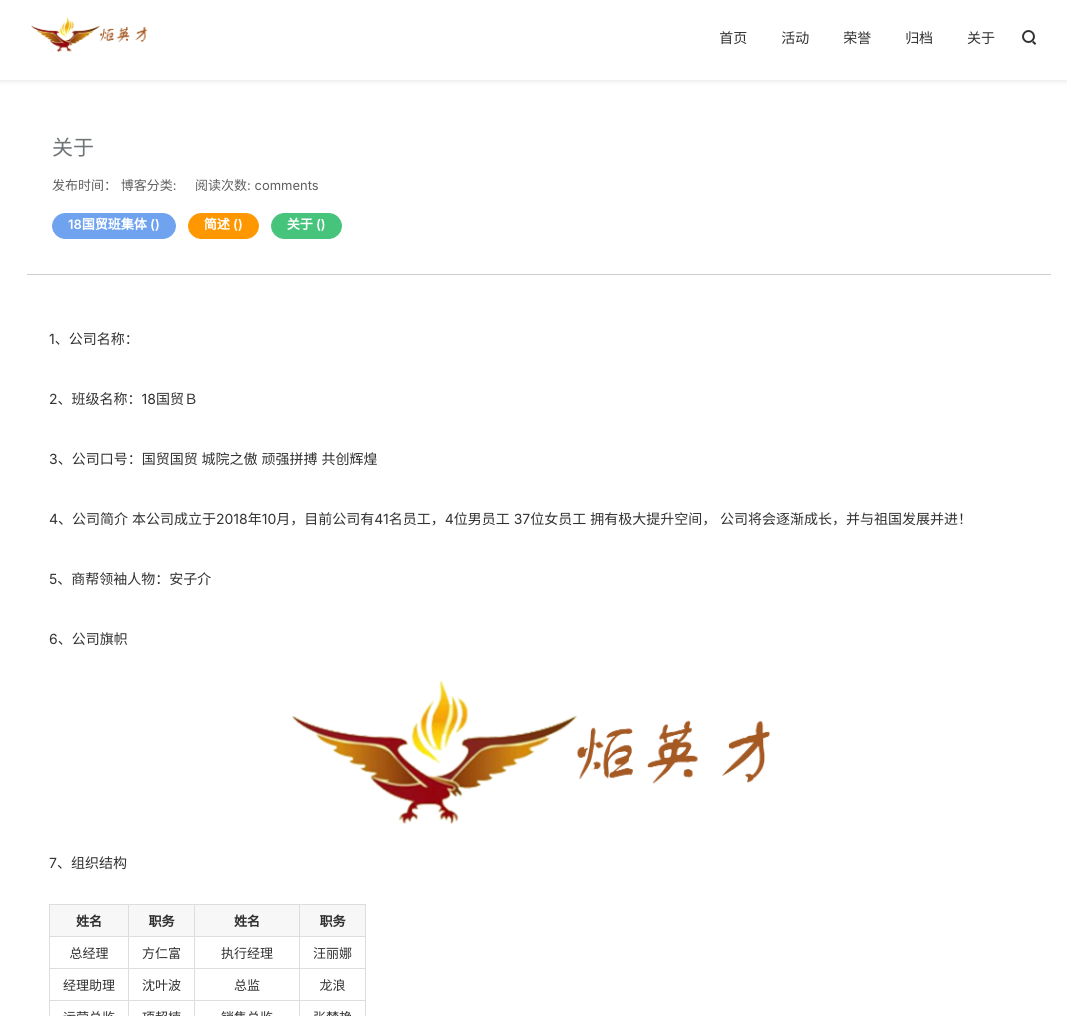
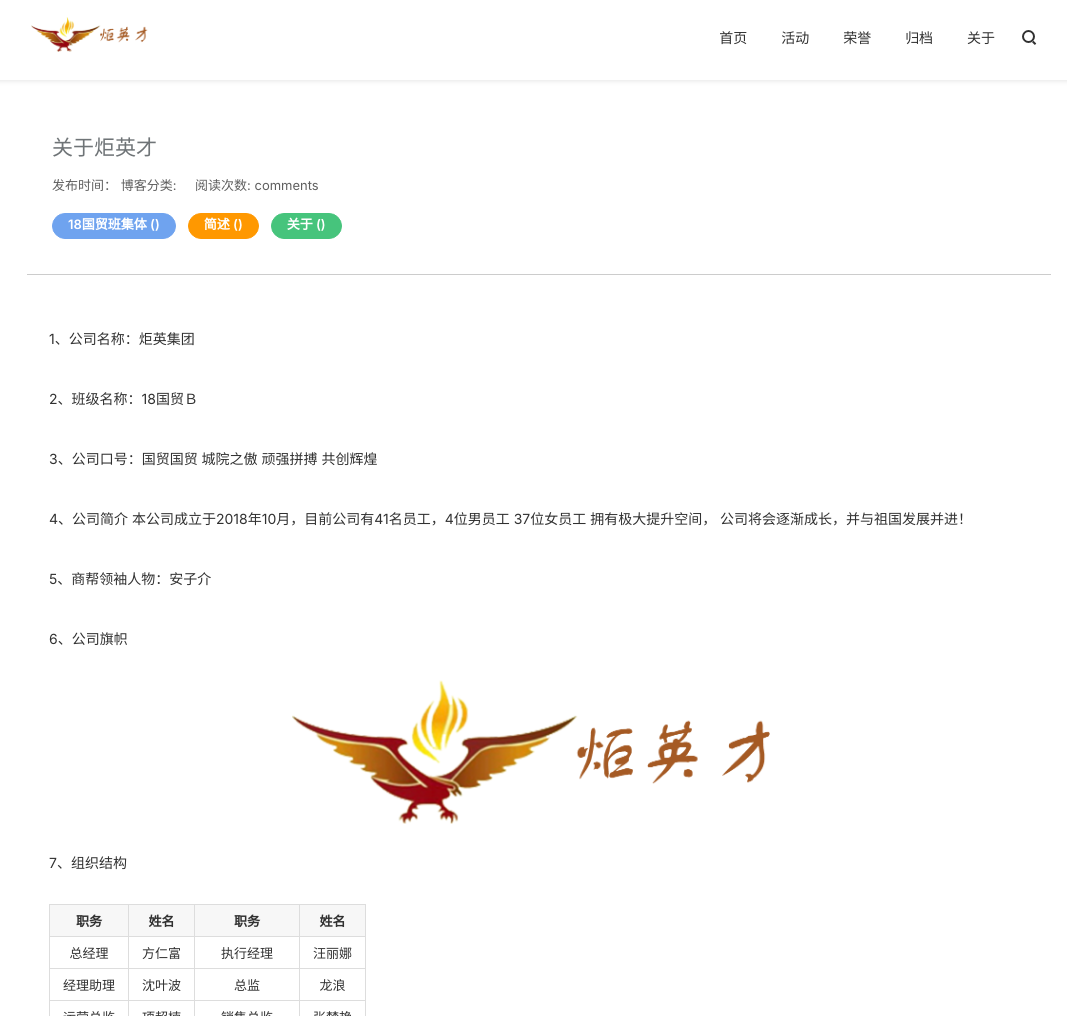
Before and after one commit to fangrenfu/18gmb, a Jekyll site: the page built from about.md, in a window 1280 px wide and 1400 px high. Shown: the top 1016 px of the window, without its empty margins (101-1168 px from the left). Built offline with Jekyll 4.4.1, drawn with Linux system fonts in a browser that asks for light colours; nearby versions of some CDN libraries; comment, search, counter and statistics services are not loaded.

```diff
--- a/about.md
+++ b/about.md
@@ -1,6 +1,6 @@
 ---
 layout: blog
-title: 关于
+title: 关于炬英才
 description: "关于18国贸班集体"
 data: 2017-08-05 09:19:11
 tags:
@@ -11,7 +11,7 @@ redirect_from:
   - /about/
 ---
 
-1、公司名称：
+1、公司名称：炬英集团
 
 2、班级名称：18国贸Ｂ
 
@@ -28,7 +28,7 @@ redirect_from:
 
 7、组织结构
 
-| 姓名 | 职务 | 姓名 | 职务 |
+| 职务 | 姓名 | 职务 | 姓名 |
 | :------:| :------:|:------:| :------:|
 |总经理|方仁富|执行经理|汪丽娜
 |经理助理|沈叶波|总监|龙浪
```
